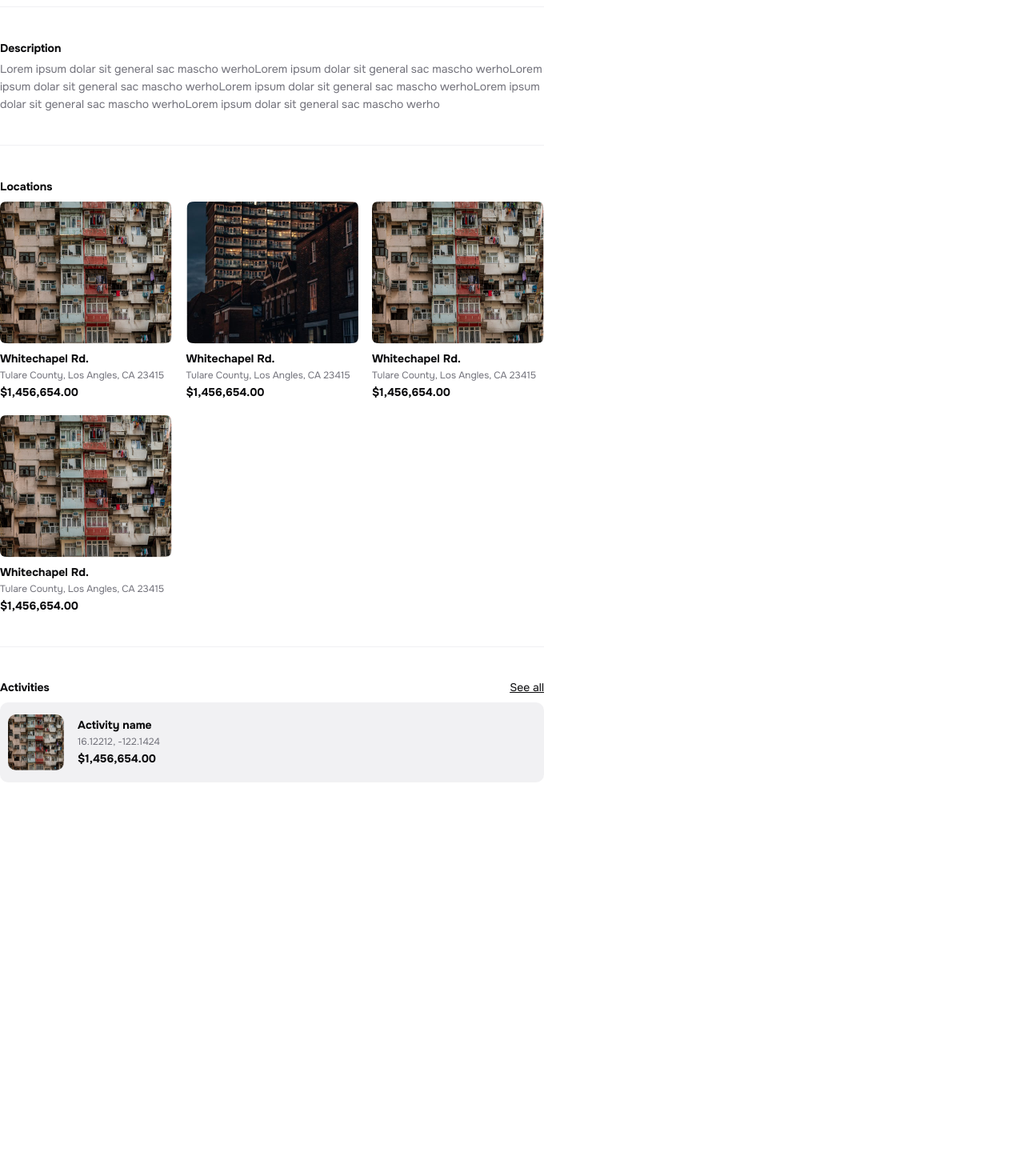
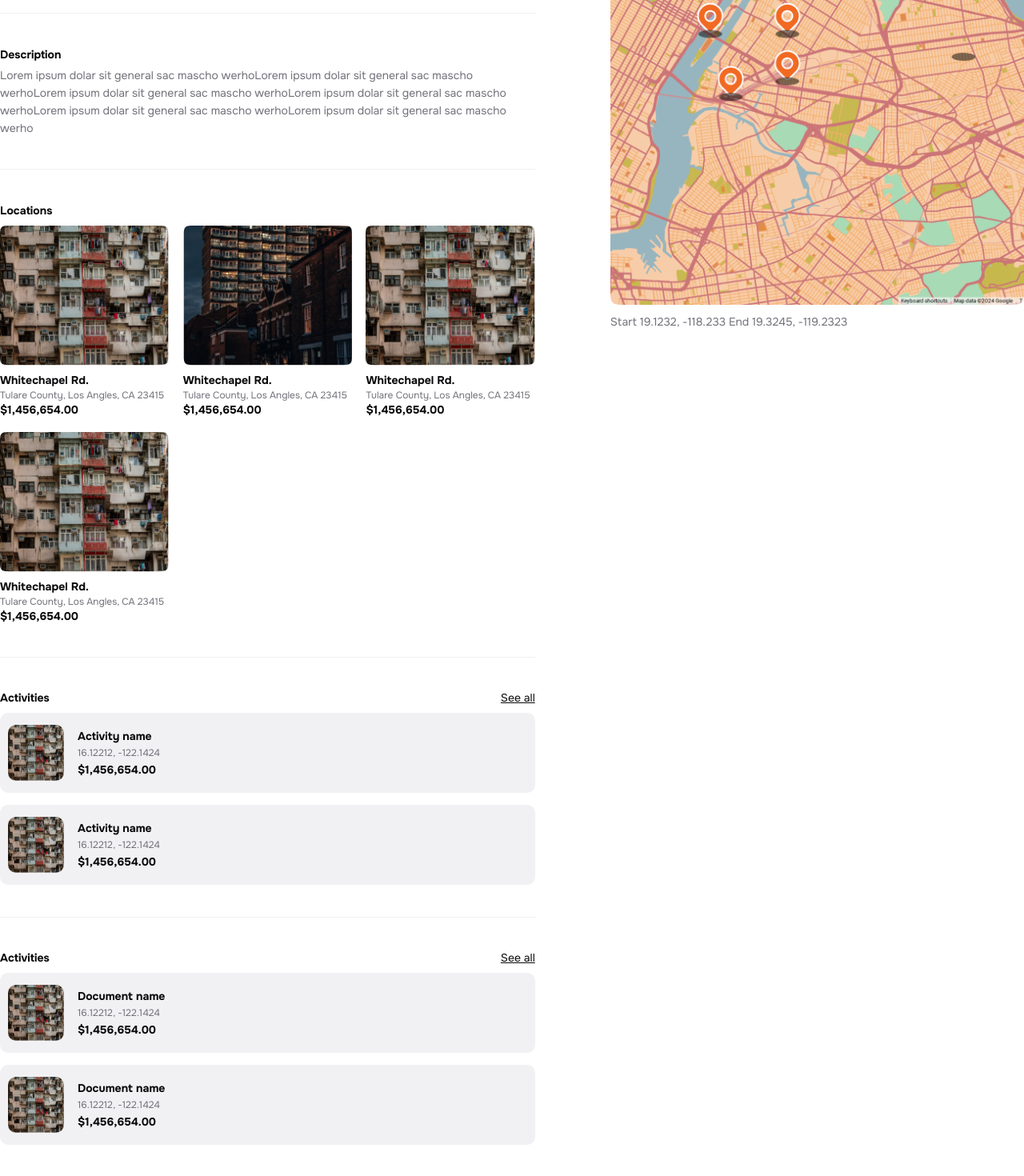
Before and after one commit to shakil-devcraft/disastersi, a React (Vite) app: page /Incidents/TaskE in a window 1280 px wide. Shown: the part 362-1832 px from the top of the page at 80% size. Before the commit the page ends 1363 px from the top, so only its background shows below. Built offline with nearby package versions, Linux system fonts and the light colour scheme.

Commit message:
Try to best responsive webpages

```diff
--- a/src/Components/pages/Incidents/TaskE.jsx
+++ b/src/Components/pages/Incidents/TaskE.jsx
@@ -4,10 +4,10 @@ import NavbarSecond from "../../share/NavbarSecond";
 
 const TaskE = () => {
     return (
-        <section>
+        <section className="pb-20">
             <NavbarSecond page="DR-4699 March 2023 Severe Storms" pageImg="/public/incident (17).png" text={"Sort By: Date modified"} icon2={"bx bx-plus-medical"} text2={"New Location"} />
             <Contianer>
-                <div className="flex justify-between gap-[94px] mt-2">
+                <div className="md:flex md:gap-4 lg:gap-[94px] mt-2">
                     <div className="lg:w-[680px]">
                         <div>
                             <div className="flex items-center gap-[15px]">
@@ -42,10 +42,10 @@ const TaskE = () => {
                                     {
                                         tasksE?.map(({img, title, location, amount}, idx) => (
                                             <div key={idx} className="space-y-2">
-                                                    <img src={img} alt="" />
+                                                    <img className="w-full" src={img} alt="" />
                                                     <div>
                                                         <h4 className="text-t-primary text-sm font-bold leading-[21px]">{title}</h4>
-                                                        <p className="text-t-secondary text-xs font-normal leading-[21px]">{location}</p>
+                                                        <p className="text-t-secondary text-[11px] lg:text-xs font-normal leading-[21px]">{location}</p>
                                                         <h4 className="text-t-primary text-sm font-bold leading-[21px]">{amount}</h4>
                                                     </div>
                                             </div>
@@ -74,8 +74,58 @@ const TaskE = () => {
                                         </div>
                                     </div>
                                 </div>
+                                <div className="bg-b-secondary rounded-[10px] mt-2">
+                                    <div className="flex justify-start items-center gap-[17px] py-[15px] px-[10px]">
+                                        <img className="size-[70px] rounded-[10px]" src="/location.png" alt="" />
+                                        <div>
+                                            <h4 className="text-t-primary text-sm font-bold leading-[21px]">Activity name</h4>
+                                            <p className="text-t-secondary text-xs font-normal leading-[21px]">16.12212, -122.1424</p>
+                                            <h4 className="text-t-primary text-sm font-bold leading-[21px]">$1,456,654.00</h4>
+                                        </div>
+                                    </div>
+                                </div>
                             </div>
                         </div>
+
+
+                        {/* divide */}
+                        <div className="w-full bg-b-secondary h-[1px] my-10"></div>
+
+                        <div>
+                            <div className="flex justify-between">
+                                <h4 className="text-t-primary text-sm font-bold leading-[21px]">Activities</h4>
+                                <button className="text-t-primary text-sm font-normal underline leading-[21px]">See all</button>
+                            </div>
+                            <div className="space-y-[15px]">
+                                <div className="bg-b-secondary rounded-[10px] mt-2">
+                                    <div className="flex justify-start items-center gap-[17px] py-[15px] px-[10px]">
+                                        <img className="size-[70px] rounded-[10px]" src="/location.png" alt="" />
+                                        <div>
+                                            <h4 className="text-t-primary text-sm font-bold leading-[21px]">Document name</h4>
+                                            <p className="text-t-secondary text-xs font-normal leading-[21px]">16.12212, -122.1424</p>
+                                            <h4 className="text-t-primary text-sm font-bold leading-[21px]">$1,456,654.00</h4>
+                                        </div>
+                                    </div>
+                                </div>
+                                <div className="bg-b-secondary rounded-[10px] mt-2">
+                                    <div className="flex justify-start items-center gap-[17px] py-[15px] px-[10px]">
+                                        <img className="size-[70px] rounded-[10px]" src="/location.png" alt="" />
+                                        <div>
+                                            <h4 className="text-t-primary text-sm font-bold leading-[21px]">Document name</h4>
+                                            <p className="text-t-secondary text-xs font-normal leading-[21px]">16.12212, -122.1424</p>
+                                            <h4 className="text-t-primary text-sm font-bold leading-[21px]">$1,456,654.00</h4>
+                                        </div>
+                                    </div>
+                                </div>
+                            </div>
+                        </div>
+                    </div>
+
+                    {/* map image */}
+                    <div className="mt-5 md:mt-0">
+                        <p className="text-t-secondary text-sm font-normal leading-[22px] mb-2.5">Incident Map</p>
+                        <img src="/map2.png" alt="" />
+                        <p className="text-t-secondary text-sm font-normal leading-[22px] mt-2.5">Start 19.1232, -118.233     End 19.3245, -119.2323</p>
                     </div>
                 </div>
             </Contianer>
--- a/src/Components/share/NavbarSecond.jsx
+++ b/src/Components/share/NavbarSecond.jsx
@@ -13,17 +13,17 @@ const NavbarSecond = ({ page="back", pageImg, text, icon, onClick, className, te
     return (
         <section className="bg-b-secondary">
             <Contianer>
-                <div className="md:flex justify-between items-center ">
+                <div className="md:flex justify-between items-center">
                     <div>
                         <span className="text-[12px] leading-[15.3px] text-t-secondary">{`Welcome ${location?.pathname !== "/" ? `- ${page}` : "back"}`}</span>
-                        <h2 className=" flex gap-3 items-center font-bold text-t-primary md:text-xl lg:text-[26px]">{pageImg ? <img src={pageImg} alt="" /> : ""} {page}</h2>
+                        <h2 className=" flex gap-3 items-center font-bold text-t-primary md:text-lg lg:text-xl lg:text-[26px] mt-2">{pageImg ? <img src={pageImg} alt="" /> : ""} {page}</h2>
                     </div>
-                    <div className="md:flex justify-between items-center gap-3 mt-5 md:mt-0">
+                    <div className="md:flex justify-between items-center md:gap-3 mt-5 md:mt-0">
                         <div className="bg-white flex justify-between items-center gap-2 py-2.5 px-4 rounded-lg mb-5 md:mb-0">
                             <i className='bx bx-search-alt-2 text-xl'></i>
                             <input className="outline-none text-[12px] font-bold flex-1" type="text" placeholder="Search incident" />
                         </div>
-                        <div className="flex justify-center gap-5">
+                        <div className="flex justify-between md:justify-center gap-5 md:gap-3">
                             <Button text={text} icon={icon} onClick={onClick} />
                             <ButtonSecondary text2={text2} icon2={icon2} onClick2={onClick2} />
                         </div>
```
